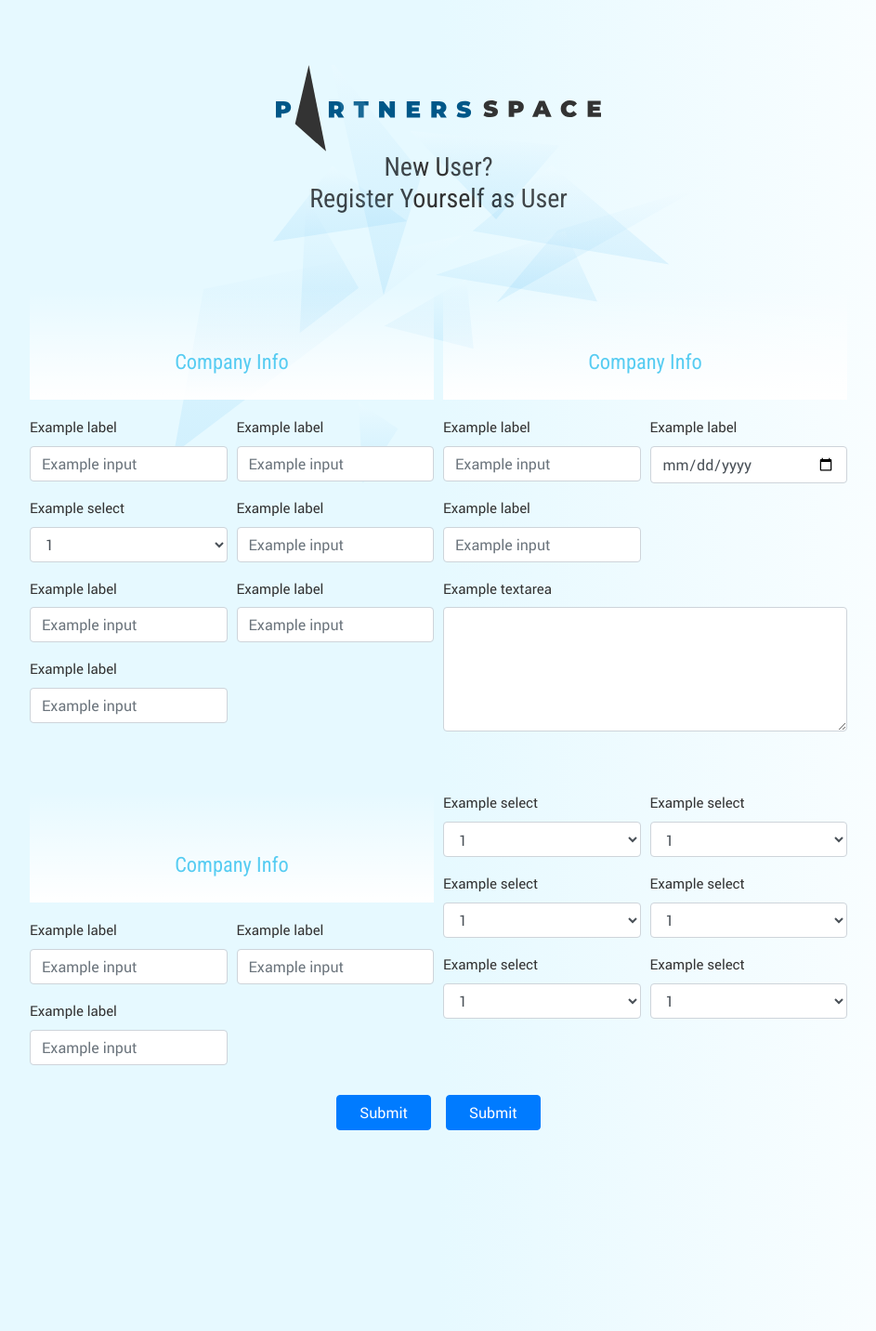
After one commit to proto0654/partnersspace, a PHP site: page /register.html in a window 1280 px wide. The commit adds this page. Shown: the whole page at 93% size, without its empty margins (168-1111 px from the left). Run offline with PHP 8.4, Linux system fonts and the light colour scheme; some libraries are stand-ins or nearby versions.

Commit message:
edit statistic + register page

```diff
--- /dev/null
+++ b/app/css/login-page.min.css
@@ -0,0 +1,2 @@
+body.register-page{background:-webkit-gradient(linear,left top,right top,color-stop(50%,#faf9f9),to(rgba(255,255,255,0)));background:-webkit-linear-gradient(left,#faf9f9 50%,rgba(255,255,255,0) 100%);background:-o-linear-gradient(left,#faf9f9 50%,rgba(255,255,255,0) 100%);background:linear-gradient(90deg,#faf9f9 50%,rgba(255,255,255,0) 100%)}body.register-page .container{min-height:100vh}.register-page--header{min-height:30vh;background-image:url(../img/login-page--triangles.svg);background-repeat:no-repeat;-webkit-background-size:cover;background-size:cover}
+/*# sourceMappingURL=login-page.min.css.map */
--- /dev/null
+++ b/app/css/register-page.min.css
@@ -0,0 +1,2 @@
+body.register-page{background:-webkit-gradient(linear,left top,right top,color-stop(50%,#e6f9ff),to(rgba(255,255,255,0)));background:-webkit-linear-gradient(left,#e6f9ff 50%,rgba(255,255,255,0) 100%);background:-o-linear-gradient(left,#e6f9ff 50%,rgba(255,255,255,0) 100%);background:linear-gradient(90deg,#e6f9ff 50%,rgba(255,255,255,0) 100%)}body.register-page .container>.row{min-height:100vh;padding-top:70px;padding-bottom:200px}.register-page--header{min-height:30vh}.register-page--header:before{content:"";position:absolute;width:800px;max-width:50vw;height:450px;background-image:url(../img/login-page--triangles.svg);background-repeat:no-repeat;background-position:bottom;-webkit-background-size:contain;background-size:contain}.form-row--header{padding:5%;background:-webkit-gradient(linear,left top,left bottom,from(rgba(114,47,47,0)),to(white));background:-webkit-linear-gradient(top,rgba(114,47,47,0) 0,#fff 100%);background:-o-linear-gradient(top,rgba(114,47,47,0) 0,#fff 100%);background:linear-gradient(-180deg,rgba(114,47,47,0) 0,#fff 100%);margin-bottom:4%}.form-row--header span{margin-top:10%;text-transform:capitalize;font-family:Roboto Condensed,sans-serif;font-size:1.4rem}
+/*# sourceMappingURL=register-page.min.css.map */
--- a/app/scss/_vars.scss
+++ b/app/scss/_vars.scss
@@ -2,7 +2,7 @@ $default-font: "roboto-example",
 sans-serif;
 $accent: #56CCF2;
 $accent-blue: #56CCF2;
-$accent-darkblue: #234369;
+$accent-darkblue: #195cad;
 $hl-blue:rgb(227, 243, 255);
 $text: #333;
 // Customization Bootstrap vars from "app/libs/bootstrap/scss/_variables.scss"
--- a/app/scss/main.scss
+++ b/app/scss/main.scss
@@ -149,9 +149,15 @@ body {
 .bg-blue {
     background-color: $accent-blue;
 }
+.text-blue{
+    color: $accent-blue;
+}
 
 .bg-hl-blue {
     background-color: $hl-blue;
+}
+.text-darkblue{
+    color: $accent-darkblue;
 }
 
 //<dashboard>
@@ -179,6 +185,8 @@ body {
         background-image: url(../img/dasboard-corner--triangles.svg);
         background-size: contain;
         background-repeat: no-repeat;
+        pointer-events: none;
+        z-index: -1;
     }
 }
 
@@ -417,5 +425,5 @@ footer {
 
 //</footer>
 //</dashboard>
-
+@import "register-page.scss"; // Always at the end
 @import "media"; // Always at the end
--- /dev/null
+++ b/app/scss/register-page.scss
@@ -0,0 +1,43 @@
+body.register-page {
+    .container>.row {
+        min-height: 100vh;
+        padding-top: 70px;
+        padding-bottom: 200px;
+    }
+
+    background: linear-gradient(90deg, rgb(230, 249, 255) 50%, rgba(255, 255, 255, 0) 100%);
+}
+
+.register-page {
+    &--header {
+        min-height: 30vh;
+
+        &:before {
+            content: "";
+            position: absolute;
+            width: 800px;
+            max-width: 50vw;
+            height: 450px;
+
+            background-image: url(../img/login-page--triangles.svg);
+            background-repeat: no-repeat;
+            background-position: bottom;
+            background-size: contain;
+        }
+    }
+}
+
+.form-row {
+    &--header {
+        padding: 5%;
+        background: linear-gradient(-180deg, rgba(rgb(114, 47, 47), 0) 0%, rgba(white, 1) 100%);
+        margin-bottom: 4%;
+
+        span {
+            margin-top: 10%;
+            text-transform: capitalize;
+            font-family: Roboto Condensed, sans-serif;
+            font-size: 1.4rem;
+        }
+    }
+}
--- a/app/test.php
+++ /dev/null
@@ -1,3 +0,0 @@
-<?php
-    echo "<h1>Php working</h1>";
-?>
--- /dev/null
+++ b/register.html
@@ -0,0 +1,247 @@
+<!DOCTYPE html>
+<html lang="ru">
+
+<head>
+  <meta charset="utf-8" />
+  <!-- <base href="/"> -->
+
+  <title>Partnersspace - Dashboard</title>
+  <meta name="description" content="" />
+
+  <meta http-equiv="X-UA-Compatible" content="IE=edge" />
+  <meta name="viewport" content="width=device-width, initial-scale=1, maximum-scale=1" />
+
+  <!-- Template Basic Images Start -->
+  <meta property="og:image" content="path/to/image.jpg" />
+  <link rel="icon" href="app/img/favicon/favicon.ico" />
+  <link rel="apple-touch-icon" sizes="180x180" href="./app/img/favicon/apple-touch-icon-180x180.png" />
+  <!-- Template Basic Images End -->
+
+  <!-- Custom Browsers Color Start -->
+  <meta name="theme-color" content="#000" />
+  <!-- Custom Browsers Color End -->
+  <link href="https://stackpath.bootstrapcdn.com/font-awesome/4.7.0/css/font-awesome.min.css" rel="stylesheet"
+    integrity="sha384-wvfXpqpZZVQGK6TAh5PVlGOfQNHSoD2xbE+QkPxCAFlNEevoEH3Sl0sibVcOQVnN" crossorigin="anonymous" />
+  <link href="https://fonts.googleapis.com/css?family=Roboto+Condensed:300,400,700&amp;subset=cyrillic"
+    rel="stylesheet">
+  <link rel="stylesheet" href="./app/css/main.min.css" />
+</head>
+
+<body class="register-page">
+  <!-- Custom HTML -->
+
+  <div class="container h-100">
+    <div class="row flex-column justify-content-center align-items-center h-100">
+      <div class="register-page--header d-flex align-items-center flex-column">
+        <img src="app/img/login-page--logo.svg" width="350" alt="PartnersSpace logo" class="mx-auto">
+        <h1 class="text-center h3 condensed">New User?<br>Register Yourself as User</h1>
+
+      </div>
+      <div class="register-page--form">
+        <form>
+          <div class="form-row">
+            <div class="col-sm-6">
+              <div class="form-row--header">
+                <span class="d-block text-center text-blue">Company Info</span>
+              </div>
+              <div class="form-row">
+                <div class="col">
+                  <div class="form-group">
+                    <label for="formGroupExampleInput1">Example label</label>
+                    <input type="text" class="form-control" id="formGroupExampleInput1" placeholder="Example input">
+                  </div>
+                  <div class="form-group">
+                    <label for="exampleFormControlSelect1">Example select</label>
+                    <select class="form-control" id="exampleFormControlSelect1">
+                      <option>1</option>
+                      <option>2</option>
+                      <option>3</option>
+                      <option>4</option>
+                      <option>5</option>
+                    </select>
+                  </div>
+                  <div class="form-group">
+                    <label for="formGroupExampleInput1">Example label</label>
+                    <input type="text" class="form-control" id="formGroupExampleInput1" placeholder="Example input">
+                  </div>
+                  <div class="form-group">
+                    <label for="formGroupExampleInput1">Example label</label>
+                    <input type="text" class="form-control" id="formGroupExampleInput1" placeholder="Example input">
+                  </div>
+                </div>
+                <div class="col">
+                  <div class="form-group">
+                    <label for="formGroupExampleInput2">Example label</label>
+                    <input type="text" class="form-control" id="formGroupExampleInput2" placeholder="Example input">
+                  </div>
+                  <div class="form-group">
+                    <label for="formGroupExampleInput2">Example label</label>
+                    <input type="text" class="form-control" id="formGroupExampleInput2" placeholder="Example input">
+                  </div>
+                  <div class="form-group">
+                    <label for="formGroupExampleInput2">Example label</label>
+                    <input type="text" class="form-control" id="formGroupExampleInput2" placeholder="Example input">
+                  </div>
+                </div>
+              </div>
+
+
+            </div>
+            <div class="col-sm-6">
+              <div class="form-row--header">
+                <span class="d-block text-center text-blue">Company Info</span>
+              </div>
+              <div class="form-row">
+                <div class="col">
+                  <div class="form-group">
+                    <label for="formGroupExampleInput1">Example label</label>
+                    <input type="text" class="form-control" id="formGroupExampleInput1" placeholder="Example input">
+                  </div>
+                  <div class="form-group">
+                    <label for="formGroupExampleInput1">Example label</label>
+                    <input type="text" class="form-control" id="formGroupExampleInput1" placeholder="Example input">
+                  </div>
+                </div>
+                <div class="col">
+                  <div class="form-group">
+                    <label for="formGroupExampleInput1">Example label</label>
+                    <input type="date" name="bday" class="form-control" id="formGroupExampleInput1"
+                      placeholder="Example input">
+
+                  </div>
+                </div>
+              </div>
+              <div class="form-group">
+                <label for="exampleFormControlTextarea1">Example textarea</label>
+                <textarea rows="5" class="form-control" id="exampleFormControlTextarea1" rows="3"></textarea>
+              </div>
+            </div>
+          </div>
+          <div class="form-row mt-5">
+            <div class="col-sm-6">
+                <div class="form-row--header">
+                    <span class="d-block text-center text-blue">Company Info</span>
+                  </div>
+              <div class="form-row">
+
+                <div class="col">
+                  <div class="form-group">
+                    <label for="formGroupExampleInput1">Example label</label>
+                    <input type="text" class="form-control" id="formGroupExampleInput1" placeholder="Example input">
+                  </div>
+                  <div class="form-group">
+                      <label for="formGroupExampleInput1">Example label</label>
+                      <input type="text" class="form-control" id="formGroupExampleInput1" placeholder="Example input">
+                    </div>
+                </div>
+                <div class="col">
+                  <div class="form-group">
+                    <label for="formGroupExampleInput1">Example label</label>
+                    <input type="text" class="form-control" id="formGroupExampleInput1" placeholder="Example input">
+                  </div>
+                </div>
+              </div>
+            </div>
+            <div class="col-sm-6">
+              <div class="form-row">
+                <div class="col">
+                  <div class="form-group">
+                    <label for="exampleFormControlSelect1">Example select</label>
+                    <select class="form-control" id="exampleFormControlSelect1">
+                      <option>1</option>
+                      <option>2</option>
+                      <option>3</option>
+                      <option>4</option>
+                      <option>5</option>
+                    </select>
+                  </div>
+                  <div class="form-group">
+                    <label for="exampleFormControlSelect1">Example select</label>
+                    <select class="form-control" id="exampleFormControlSelect1">
+                      <option>1</option>
+                      <option>2</option>
+                      <option>3</option>
+                      <option>4</option>
+                      <option>5</option>
+                    </select>
+                  </div>
+                  <div class="form-group">
+                    <label for="exampleFormControlSelect1">Example select</label>
+                    <select class="form-control" id="exampleFormControlSelect1">
+                      <option>1</option>
+                      <option>2</option>
+                      <option>3</option>
+                      <option>4</option>
+                      <option>5</option>
+                    </select>
+                  </div>
+
+                </div>
+                <div class="col">
+                  <div class="form-group">
+                    <label for="exampleFormControlSelect1">Example select</label>
+                    <select class="form-control" id="exampleFormControlSelect1">
+                      <option>1</option>
+                      <option>2</option>
+                      <option>3</option>
+                      <option>4</option>
+                      <option>5</option>
+                    </select>
+                  </div>
+                  <div class="form-group">
+                    <label for="exampleFormControlSelect1">Example select</label>
+                    <select class="form-control" id="exampleFormControlSelect1">
+                      <option>1</option>
+                      <option>2</option>
+                      <option>3</option>
+                      <option>4</option>
+                      <option>5</option>
+                    </select>
+                  </div>
+                  <div class="form-group">
+                    <label for="exampleFormControlSelect1">Example select</label>
+                    <select class="form-control" id="exampleFormControlSelect1">
+                      <option>1</option>
+                      <option>2</option>
+                      <option>3</option>
+                      <option>4</option>
+                      <option>5</option>
+                    </select>
+                  </div>
+                </div>
+              </div>
+            </div>
+          </div>
+          <div class="row justify-content-center my-3">
+            <button type="submit" class="btn btn-primary px-4 d-inline-block mx-2">Submit</button>
+            <button type="submit" class="btn btn-primary px-4 mx-2">Submit</button>
+          </div>
+        </form>
+      </div>
+
+    </div>
+  </div>
+
+  <!-- /#wrapper -->
+  </div>
+
+  <script src="https://code.jquery.com/jquery-3.2.1.slim.min.js"
+    integrity="sha384-KJ3o2DKtIkvYIK3UENzmM7KCkRr/rE9/Qpg6aAZGJwFDMVNA/GpGFF93hXpG5KkN"
+    crossorigin="anonymous"></script>
+  <script src="https://cdnjs.cloudflare.com/ajax/libs/popper.js/1.12.9/umd/popper.min.js"
+    integrity="sha384-ApNbgh9B+Y1QKtv3Rn7W3mgPxhU9K/ScQsAP7hUibX39j7fakFPskvXusvfa0b4Q"
+    crossorigin="anonymous"></script>
+  <script src="https://maxcdn.bootstrapcdn.com/bootstrap/4.0.0/js/bootstrap.min.js"
+    integrity="sha384-JZR6Spejh4U02d8jOt6vLEHfe/JQGiRRSQQxSfFWpi1MquVdAyjUar5+76PVCmYl"
+    crossorigin="anonymous"></script>
+  <!-- Menu Toggle Script -->
+  <script>
+    $("#menu-toggle").click(function (e) {
+      e.preventDefault();
+      $("#wrapper").toggleClass("toggled");
+    });
+
+  </script>
+</body>
+
+</html>
```
Also changed, not shown: index.html (+119 -11 lines), app/css/main.min.css, app/img/login-page--logo.svg (added), app/img/login-page--triangles.svg (added), 3 other files.
